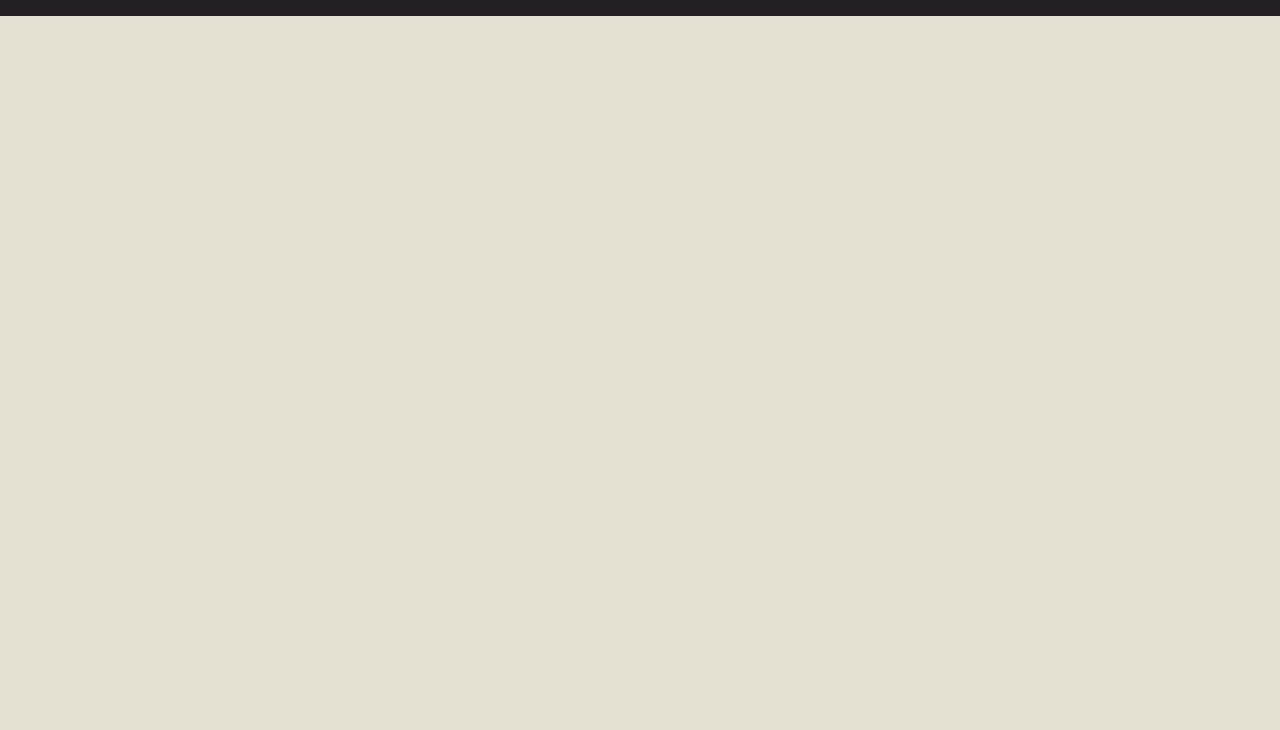
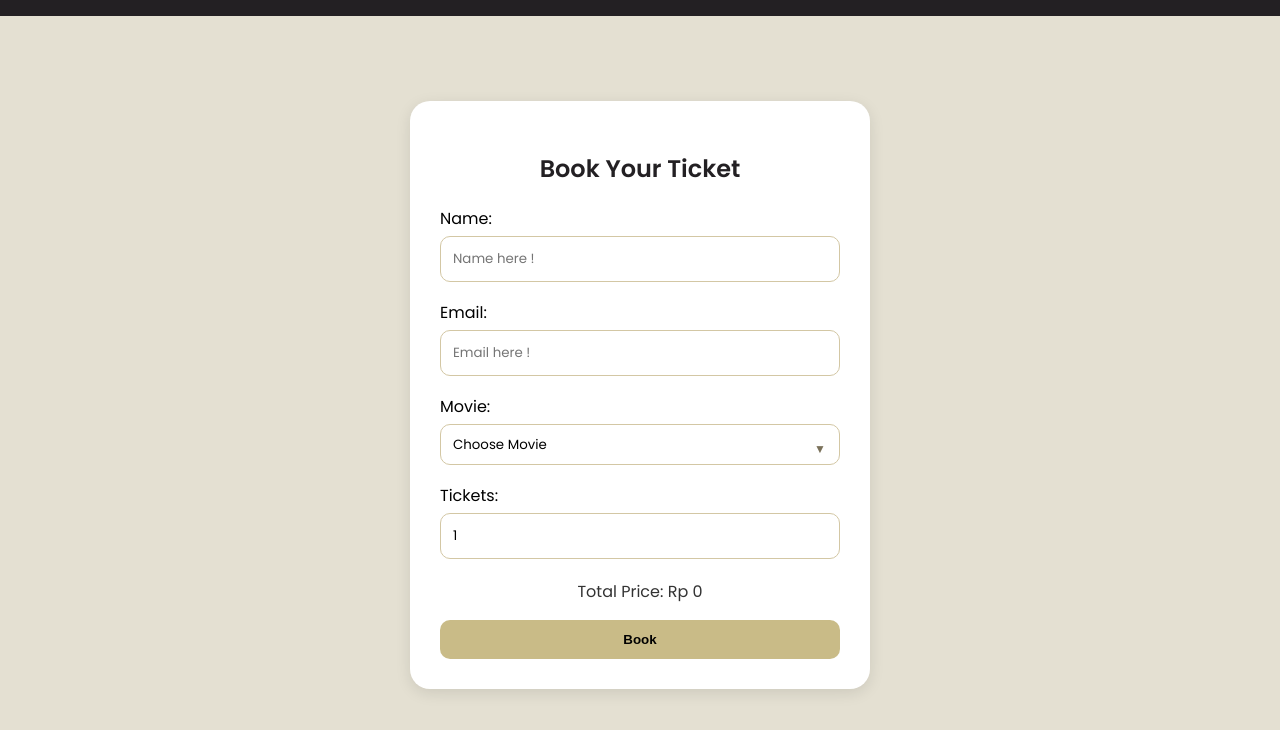
Before and after one commit to fatiimtam/XXI-Web, a plain HTML site: page ticket.html in a window 1280 px wide. Shown: the part 62-792 px from the top of the page. Drawn offline with Linux system fonts and the light colour scheme.

Commit message:
second commit

```diff
--- /dev/null
+++ b/ticket.css
@@ -0,0 +1,128 @@
+body {
+  font-family: "Poppins", sans-serif;
+  background: #e4e0d2;
+  margin: 0;
+  padding: 0;
+}
+
+.topnav {
+  display: flex;
+  justify-content: center;
+  align-items: center;
+  background: #232023;
+  backdrop-filter: blur(10px);
+  padding: 19px 12px 19px;
+}
+
+.topnav a {
+  color: #c9bb87;
+  text-align: center;
+  font-size: 13px;
+  padding: 10px 24px;
+  text-decoration: none;
+  font-weight: 600;
+  transition: all 0.3s ease;
+  border-radius: 1000px;
+}
+
+.topnav a:hover {
+  background-color: rgba(149, 173, 255, 0.2);
+  transform: translateY(-3px);
+}
+
+.topnav a.active {
+  background-color: #c9bb87;
+  color: #232023;
+  font-weight: 600;
+}
+
+@media (max-width: 700px) {
+  .topnav {
+    flex-wrap: wrap;
+    padding: 10px;
+  }
+  .topnav a {
+    padding: 10px 14px;
+    font-size: 14px;
+  }
+}
+
+.container {
+  background: #fff;
+  width: 400px;
+  margin: 85px auto;
+  padding: 30px;
+  border-radius: 20px;
+  box-shadow: 0 4px 15px rgba(0, 0, 0, 0.1);
+}
+
+h2 {
+  text-align: center;
+  margin-bottom: 20px;
+  color: #232023;
+}
+
+label {
+  display: block;
+  margin-bottom: 5px;
+  font-weight: 500;
+}
+
+input,
+select {
+  width: 100%;
+  padding: 12px;
+  font-family: inherit;
+  border: 1px solid #d3c7a4;
+  border-radius: 10px;
+  box-sizing: border-box;
+  margin-bottom: 10px;
+  background-color: #fff;
+  appearance: none;
+}
+
+.select-wrapper {
+  position: relative;
+  width: 100%;
+}
+
+.select-wrapper::after {
+  content: "▼";
+  font-size: 12px;
+  color: #7a715a;
+  position: absolute;
+  right: 14px;
+  top: 50%;
+  transform: translateY(-50%);
+  pointer-events: none;
+}
+
+button {
+  width: 100%;
+  padding: 12px;
+  background: #c9bb87;
+  border: none;
+  border-radius: 10px;
+  font-weight: 600;
+  cursor: pointer;
+  transition: background 0.3s ease, transform 0.4s ease;
+}
+
+button:hover {
+  background: #d2c591;
+  transform: scale(1.06);
+}
+
+.error {
+  color: #d9534f;
+  font-size: 13px;
+  margin-bottom: 8px;
+  display: block;
+}
+
+.preview {
+  text-align: center;
+  font-weight: 500;
+  color: #333;
+  margin-top: 10px;
+}
--- a/ticket.html
+++ b/ticket.html
@@ -1,34 +1,74 @@
 <!DOCTYPE html>
-<html lang="en">
-
+<html lang="id">
   <head>
     <meta charset="UTF-8" />
     <meta name="viewport" content="width=device-width, initial-scale=1.0" />
     <title>Cinema XXI ‧ Book Seats</title>
     <link
       href="https://fonts.googleapis.com/css2?family=Poppins:wght@300;400;600&display=swap"
-      rel="stylesheet"/>
-    <link rel="stylesheet" href="style.css"/>
+      rel="stylesheet"
+    />
+    <link rel="stylesheet" href="ticket.css" />
   </head>
 
-    <body>
+  <body>
 
     <div class="topnav" style="justify-content: space-between">
       <img
         src="https://upload.wikimedia.org/wikipedia/commons/thumb/3/3e/Cinema_XXI.svg/1196px-Cinema_XXI.svg.png"
         alt="XXI logo"
         onclick="window.location.href='index.html'"
-        style="margin-left: 12px; height: 24px"/>
-      <div style="
-          display: flex;
-          align-items: center;
-          gap: 18px;
-          margin-right: 12px;">
+        style="margin-left: 12px; height: 24px"
+      />
+      <div
+        style="display: flex; align-items: center; gap: 18px; margin-right: 12px"
+      >
         <a onclick="window.location.href='index.html'">Home</a>
         <a href="#login">Login</a>
         <a class="active" href="#signup">Sign Up</a>
       </div>
     </div>
+
+    <!-- Form -->
+    <div class="container">
+      <form id="ticketForm">
+        <h2>Book Your Ticket</h2>
+
+        <label for="name">Name:</label>
+        <input type="text" id="name" placeholder="Name here !" />
+        <small class="error" id="nameError"></small>
+
+        <label for="email">Email:</label>
+        <input type="email" id="email" placeholder="Email here !" />
+        <small class="error" id="emailError"></small>
+
+        <label for="film">Movie:</label>
+        <div class="select-wrapper">
+          <select id="film">
+            <option value="">Choose Movie</option>
+            <option value="Spider-Man" data-price="55000">
+              Spider-Man: Across the Spider-Verse (Rp55.000)
+            </option>
+            <option value="Fnaf" data-price="50000">
+              Five Nights at Freddy’s (Rp50.000)
+            </option>
+            <option value="ChainsawmanReze" data-price="60000">
+              Chainsaw Man: Reze Arc (Rp60.000)
+            </option>
+          </select>
+        </div>
+        <small class="error" id="filmError"></small>
+
+        <label for="tickets">Tickets:</label>
+        <input type="number" id="tickets" min="1" max="10" value="1" />
+        <small class="error" id="ticketsError"></small>
+
+        <p id="previewPrice" class="preview">Total Price: Rp 0</p>
+
+        <button type="button" onclick="validateForm()">Book</button>
+      </form>
+    </div>
+
+    <script src="ticket.js"></script>
   </body>
-
 </html>
--- /dev/null
+++ b/ticket.js
@@ -0,0 +1,57 @@
+const nameInput = document.getElementById("name");
+const emailInput = document.getElementById("email");
+const filmSelect = document.getElementById("film");
+const ticketsInput = document.getElementById("tickets");
+const previewPrice = document.getElementById("previewPrice");
+
+function updateTotal() {
+  const selectedOption = filmSelect.options[filmSelect.selectedIndex];
+  const price = parseInt(selectedOption.getAttribute("data-price")) || 0;
+  const tickets = parseInt(ticketsInput.value) || 0;
+  const total = price * tickets;
+  previewPrice.textContent = `Total Price: Rp ${total.toLocaleString("id-ID")}`;
+}
+
+// Update price when film or ticket number changes
+filmSelect.addEventListener("change", updateTotal);
+ticketsInput.addEventListener("input", updateTotal);
+
+function validateForm() {
+  const name = nameInput.value.trim();
+  const email = emailInput.value.trim();
+  const film = filmSelect.value;
+  const tickets = parseInt(ticketsInput.value);
+
+  document.querySelectorAll(".error").forEach((el) => (el.textContent = ""));
+  let valid = true;
+
+  if (name === "") {
+    document.getElementById("nameError").textContent = "Nama tidak boleh kosong.";
+    valid = false;
+  }
+
+  if (!email.match(/^[^\s@]+@[^\s@]+\.[^\s@]+$/)) {
+  document.getElementById("emailError").textContent = "Format email tidak benar.";
+  valid = false;
+}
+
+  if (film === "") {
+    document.getElementById("filmError").textContent = "Pilih salah satu film.";
+    valid = false;
+  }
+
+  if (isNaN(tickets) || tickets < 1 || tickets > 10) {
+    document.getElementById("ticketsError").textContent =
+      "Jumlah tiket minimal 1 dan maksimal 10.";
+    valid = false;
+  }
+
+  if (valid) {
+    alert("Successfully booked !");
+    document.getElementById("ticketForm").reset();
+    previewPrice.textContent = "Total harga: Rp 0";
+  }
+}
+
+// Show default total immediately
+updateTotal();
```
